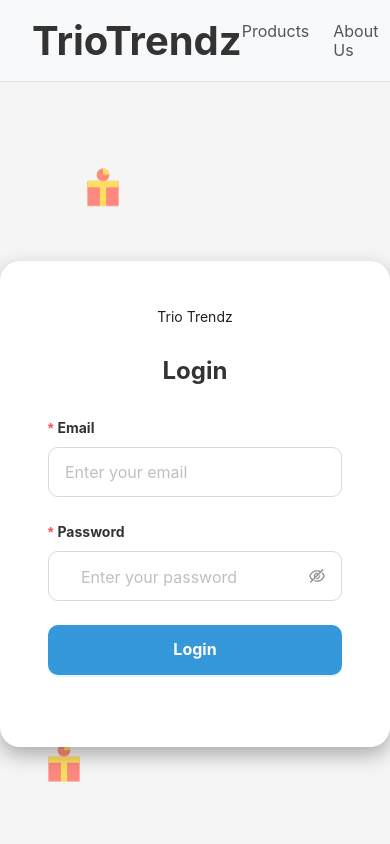
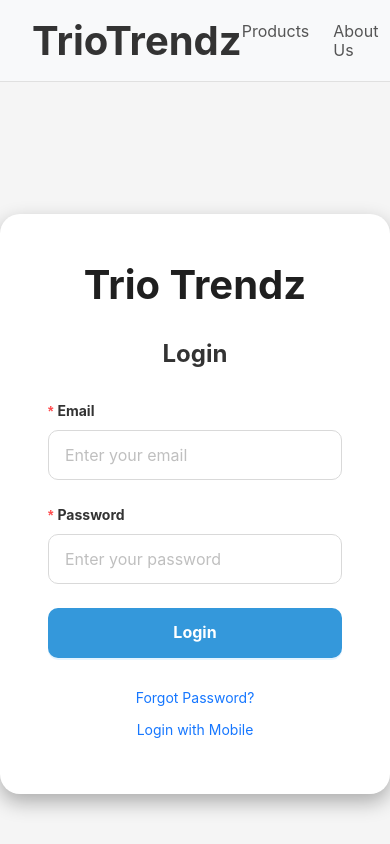
Before and after one commit to Tech-Jitendra/b_js, a Next.js app: page /Login in a window 390 px wide. Shown: the top 844 px of the page. Built offline with nearby package versions, Linux system fonts and the light colour scheme.

Commit message:
Enhance login functionality: support dynamic input for email/mobile and password/OTP, improve styling, and add user feedback options #6

```diff
--- a/app/Login/page.tsx
+++ b/app/Login/page.tsx
@@ -1,12 +1,12 @@
 "use client";
-import React, { useState } from 'react';
-import { Button, Form, Input, message } from 'antd';
-import { useDispatch, useSelector } from 'react-redux';
-import { login } from '../../redux/slices/userSlice';
-import { RootState } from '../../redux/store';
-import Confetti from 'react-confetti';
-import { useWindowSize } from 'react-use';
-import 'animate.css';
+import React, { useState } from "react";
+import { Button, Form, Input, message } from "antd";
+import { useDispatch, useSelector } from "react-redux";
+import { login } from "../../redux/slices/userSlice";
+import { RootState } from "../../redux/store";
+import Confetti from "react-confetti";
+import { useWindowSize } from "react-use";
+import "animate.css";
 import "@/styles/login.scss";
 
 const LoginPage: React.FC = () => {
@@ -14,27 +14,32 @@ const LoginPage: React.FC = () => {
   const { isLoggedIn } = useSelector((state: RootState) => state.user);
   const [showConfetti, setShowConfetti] = useState(false);
   const { width, height } = useWindowSize(); // Get window dimensions for confetti
+  const [authMethod, setAuthMethod] = useState<"password" | "otp">("password");
+  const [loginMethod, setLoginMethod] = useState<"email" | "mobile">("email");
 
-  const onFinish = async (values: { email: string; password: string }) => {
+  const onFinish = async (values: { emailOrMobile: string; passwordOrOtp: string }) => {
     try {
       // Simulate an API call
-      if (values.email === 'test@example.com' && values.password === 'password') {
+      if (
+        (values.emailOrMobile === "test@example.com" || values.emailOrMobile === "1234567890") &&
+        (values.passwordOrOtp === "password" || values.passwordOrOtp === "123456")
+      ) {
         const userData = {
-          id: '1',
-          name: 'John Doe',
-          email: values.email,
+          id: "1",
+          name: "John Doe",
+          email: values.emailOrMobile,
         };
 
         // Dispatch the login action
         dispatch(login(userData));
-        message.success('Login successful!');
+        message.success("Login successful!");
         setShowConfetti(true); // Trigger confetti
         setTimeout(() => setShowConfetti(false), 5000); // Stop confetti after 5 seconds
       } else {
-        throw new Error('Invalid email or password');
+        throw new Error("Invalid credentials");
       }
     } catch (error: any) {
-      message.error(error.message || 'Login failed!');
+      message.error(error.message || "Login failed!");
     }
   };
 
@@ -42,12 +47,6 @@ const LoginPage: React.FC = () => {
     <div className="login-page animate__animated animate__fadeIn">
       {/* Confetti Animation */}
       {showConfetti && <Confetti width={width} height={height} />}
-
-      {/* Floating Gifts */}
-      <div className="floating-gift"></div>
-      <div className="floating-gift"></div>
-      <div className="floating-gift"></div>
-      <div className="floating-gift"></div>
 
       <div className="login-container">
         <div className="logo">Trio Trendz</div>
@@ -61,28 +60,72 @@ const LoginPage: React.FC = () => {
             onFinish={onFinish}
             className="login-form"
           >
+            {/* Dynamic Input for Email/Mobile */}
             <Form.Item
-              label="Email"
-              name="email"
+              label={loginMethod === "email" ? "Email" : "Mobile"}
+              name="emailOrMobile"
               rules={[
-                { required: true, message: 'Please input your email!' },
-                { type: 'email', message: 'Please enter a valid email!' },
+                { required: true, message: `Please input your ${loginMethod}!` },
+                ...(loginMethod === "email"
+                  ? [{ type: "email", message: "Please enter a valid email!" }]
+                  : [{ pattern: /^\d{10}$/, message: "Please enter a valid mobile number!" }]),
               ]}
             >
-              <Input placeholder="Enter your email" />
+              <Input
+                placeholder={`Enter your ${loginMethod}`}
+                type={loginMethod === "email" ? "email" : "text"}
+              />
             </Form.Item>
-            <Form.Item
-              label="Password"
-              name="password"
-              rules={[{ required: true, message: 'Please input your password!' }]}
+
+            {/* Dynamic Input for Password or OTP */}
+            <div
+              className={`animate__animated ${
+                authMethod === "password" ? "animate__fadeInLeft" : "animate__fadeInRight"
+              }`}
             >
-              <Input.Password placeholder="Enter your password" />
-            </Form.Item>
+              <Form.Item
+                label={authMethod === "password" ? "Password" : "OTP"}
+                name="passwordOrOtp"
+                rules={[
+                  { required: true, message: `Please input your ${authMethod}!` },
+                  ...(authMethod === "otp"
+                    ? [{ pattern: /^\d{6}$/, message: "Please enter a valid 6-digit OTP!" }]
+                    : []),
+                ]}
+              >
+                <Input
+                  placeholder={`Enter your ${authMethod}`}
+                  type={authMethod === "password" ? "password" : "text"}
+                />
+              </Form.Item>
+            </div>
+
+            {/* Submit Button */}
             <Form.Item>
               <Button type="primary" htmlType="submit" className="login-button">
                 Login
               </Button>
             </Form.Item>
+
+            {/* Forgot Password and Switch Login Method */}
+            <div className="login-options">
+              {authMethod === "password" && (
+                <Button
+                  type="link"
+                  onClick={() => message.info("Forgot Password clicked!")}
+                >
+                  Forgot Password?
+                </Button>
+              )}
+              <Button
+                type="link"
+                onClick={() =>
+                  setLoginMethod(loginMethod === "email" ? "mobile" : "email")
+                }
+              >
+                Login with {loginMethod === "email" ? "Mobile" : "Email"}
+              </Button>
+            </div>
           </Form>
         )}
       </div>
--- a/styles/login.scss
+++ b/styles/login.scss
@@ -65,6 +65,8 @@
 
     .logo {
       margin-bottom: 2rem;
+      font-size: 2.5rem;
+      font-weight: bold;
     }
 
     .title {
@@ -114,3 +116,25 @@
     }
   }
 }
+
+.auth-toggle {
+  display: flex;
+  justify-content: start;
+  align-items: center;
+  margin-bottom: 1.5rem;
+
+  span {
+    font-size: 0.8rem;
+    font-weight: bold;
+    color: #333;
+    margin: 0 0.5rem;
+  }
+
+  .ant-switch {
+    background-color: #3498db;
+
+    &.ant-switch-checked {
+      background-color: #2ecc71;
+    }
+  }
+}
```
